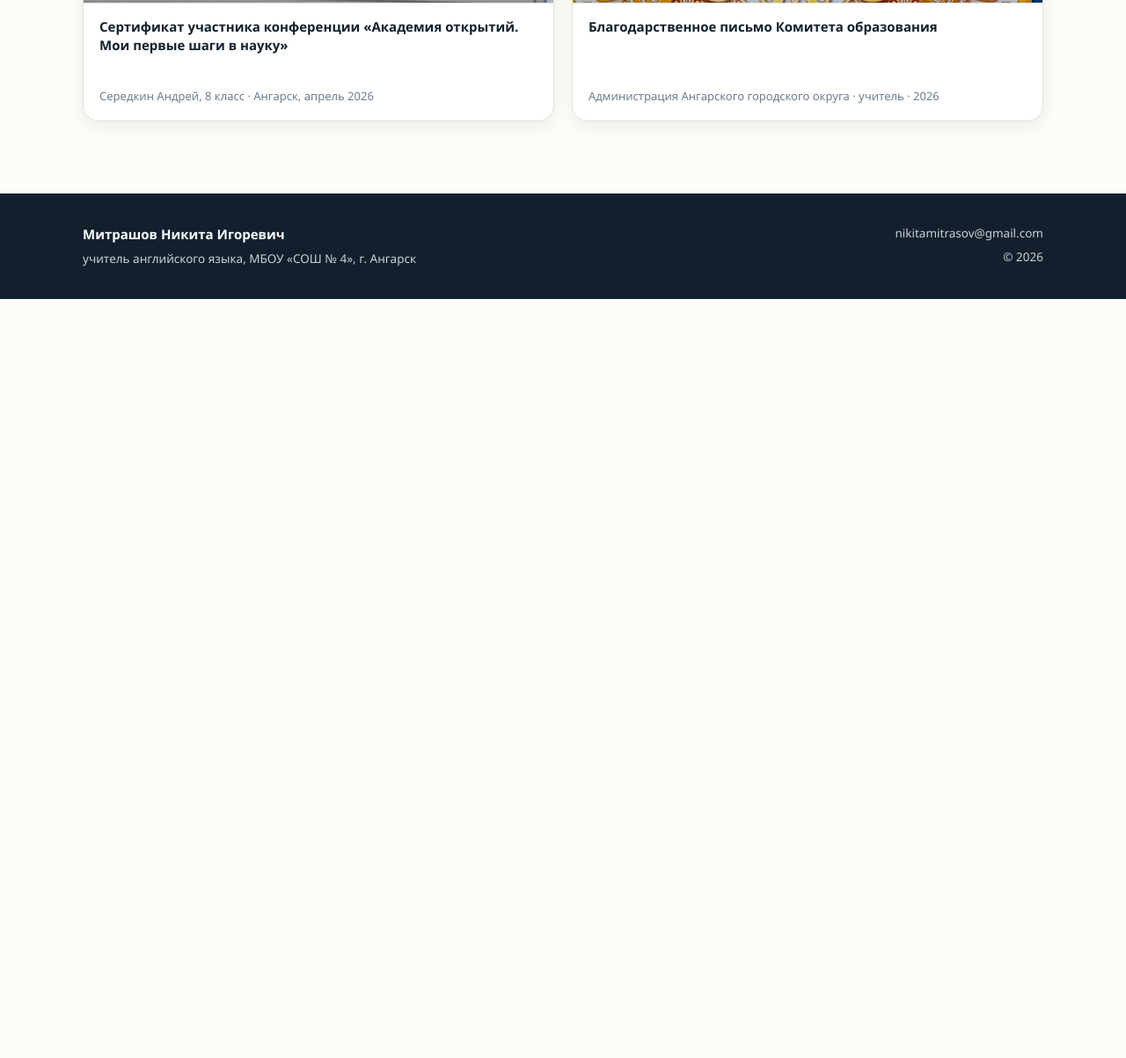
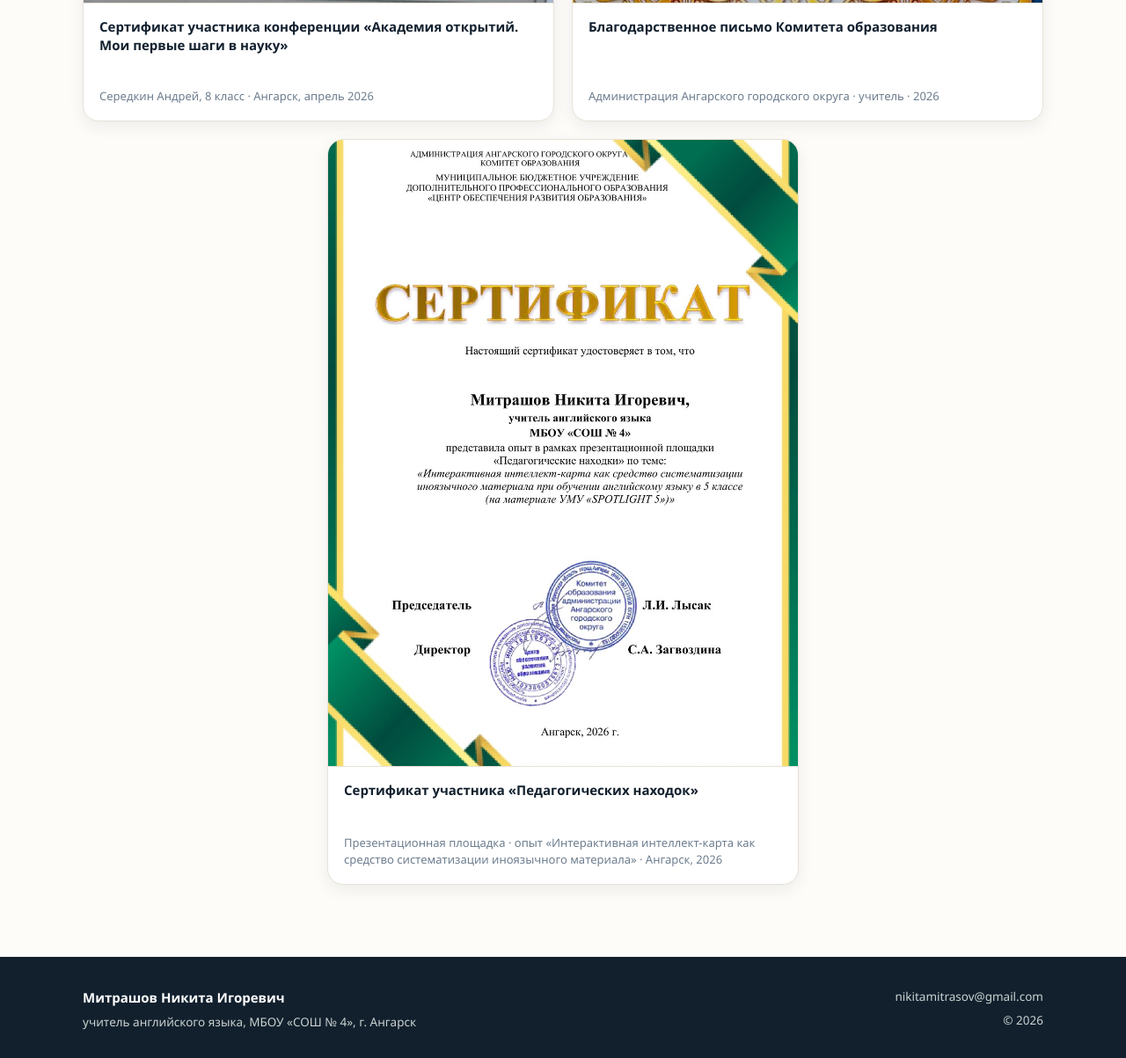
Before and after one commit to nikitamitrasov-netizen/portfolio, a plain HTML site: page achievements.html in a window 1280 px wide. Shown: the part 5784-6987 px from the top of the page at 88% size. Before the commit the page ends 6124 px from the top, so only its background shows below. Drawn offline with Linux system fonts and the light colour scheme.

Commit message:
Достижения: 13 наград класса, фотографии и подписи

```diff
--- a/achievements.html
+++ b/achievements.html
@@ -257,6 +257,15 @@
             <span>Администрация Ангарского городского округа · учитель · 2026</span>
           </figcaption>
         </figure>
+        <figure class="doc">
+          <div class="doc__shot">
+            <img src="assets/photos/ach-7.jpg" data-photo="ach-7" alt="Сертификат участника презентационной площадки «Педагогические находки»">
+          </div>
+          <figcaption>
+            <b>Сертификат участника «Педагогических находок»</b>
+            <span>Презентационная площадка · опыт «Интерактивная интеллект-карта как средство систематизации иноязычного материала» · Ангарск, 2026</span>
+          </figcaption>
+        </figure>
       </div>
     </div>
   </section>
--- a/css/style.css
+++ b/css/style.css
@@ -496,6 +496,14 @@ button:focus-visible {
 }
 .docs--portrait .doc figcaption span { margin-top: auto; }
 
+@media (min-width: 721px) {
+  .docs--portrait > .doc:last-child:nth-child(odd) {
+    grid-column: 1 / -1;
+    width: calc(50% - 10px);
+    justify-self: center;
+  }
+}
+
 /* ---------------------------------------------------------- награды класса */
 .awards {
   display: grid;
```
Also changed, not shown: index.html (+1 -1 lines), assets/photos/ach-7.jpg (added), 1 other file.
